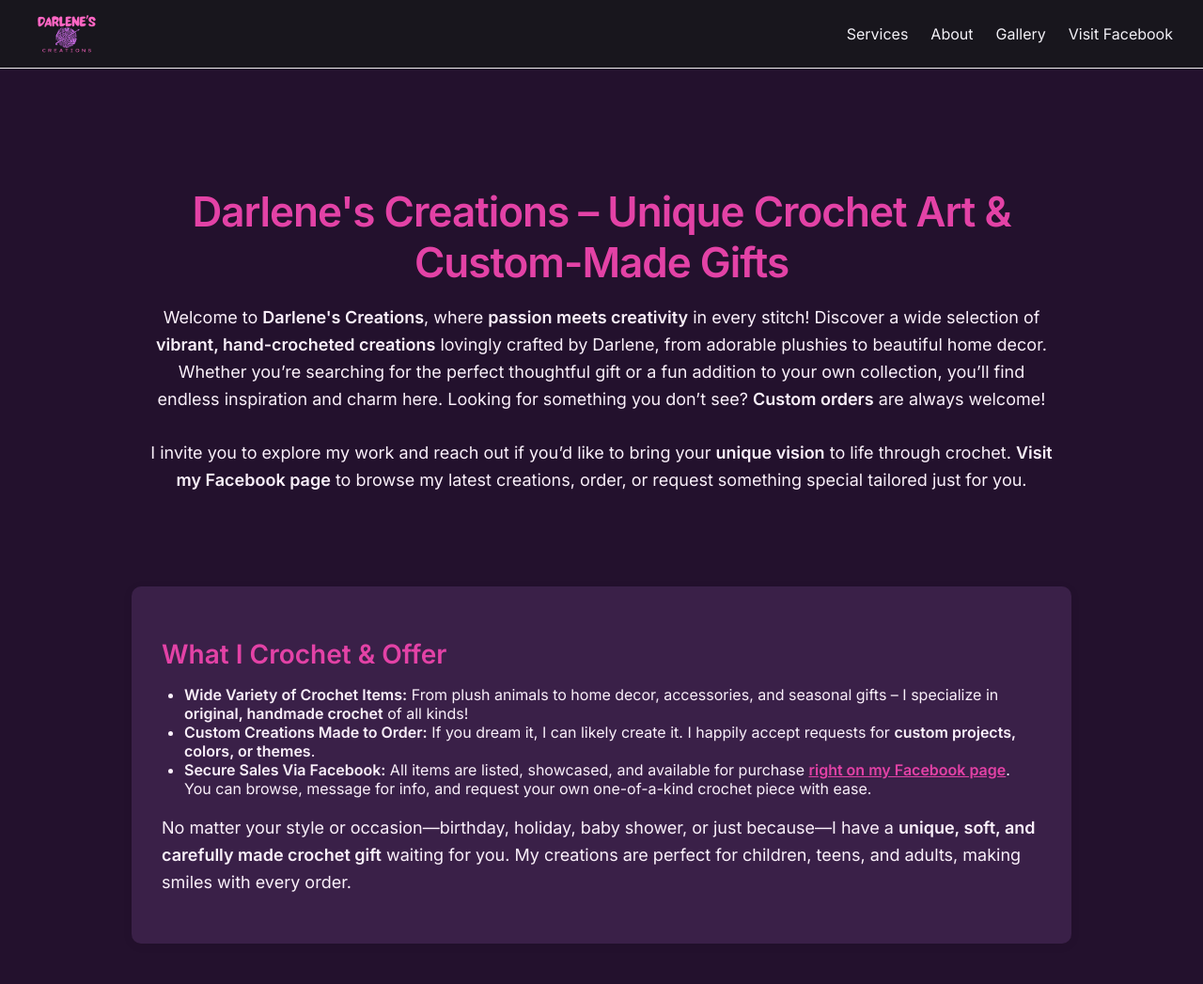
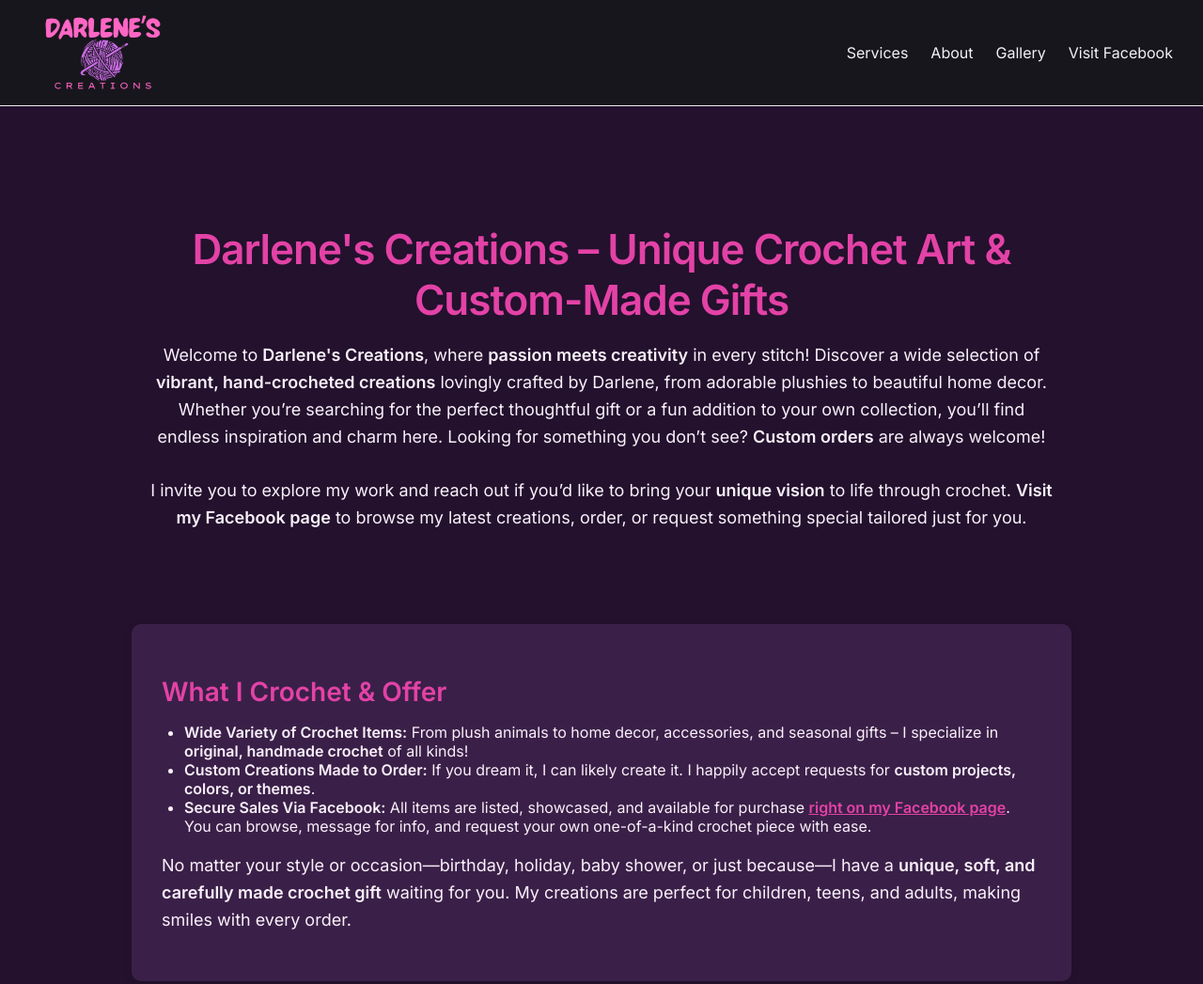
Before and after one commit to SwiftDeploy-sites/darlene-s-creations, a plain HTML site: page index.html in a window 1280 px wide. Shown: the top 1047 px of the page at 94% size. Drawn offline with Linux system fonts and the light colour scheme.

Commit message:
Update index.html

```diff
--- a/index.html
+++ b/index.html
@@ -442,7 +442,7 @@
     // Inject logo or business name
     const logoContainer = document.getElementById("logo-container");
     if (data.logosubmitted && data.logosubmitted !== "") {
-      logoContainer.innerHTML = `<a href="#"><img src="${data.logosubmitted}" alt="Darlene's Creations logo" style="max-height: 40px;"></a>`;
+      logoContainer.innerHTML = `<a href="#"><img src="${data.logosubmitted}" alt="Darlene's Creations logo" style="max-height: 80px;"></a>`;
     } else {
       logoContainer.innerHTML = `<a href="#">Darlene's Creations</a>`;
     }
```
